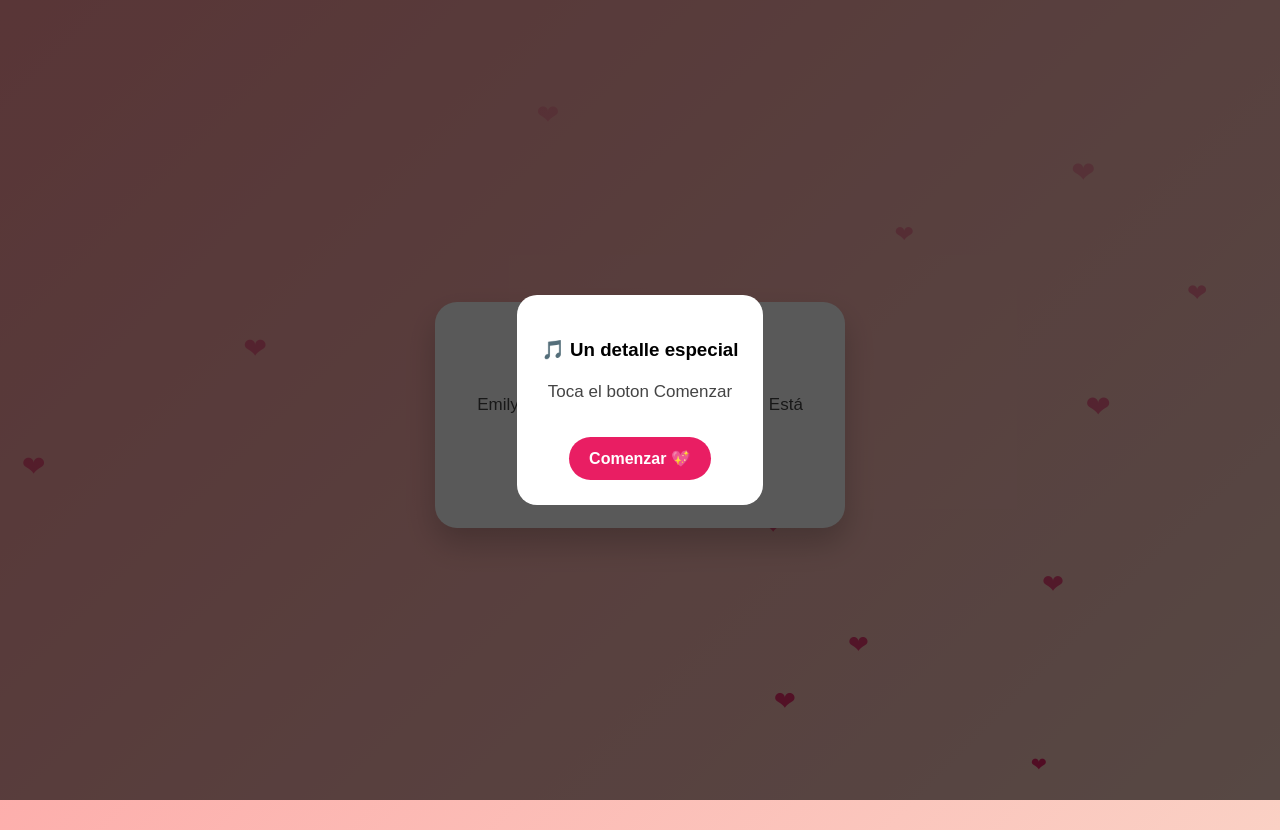
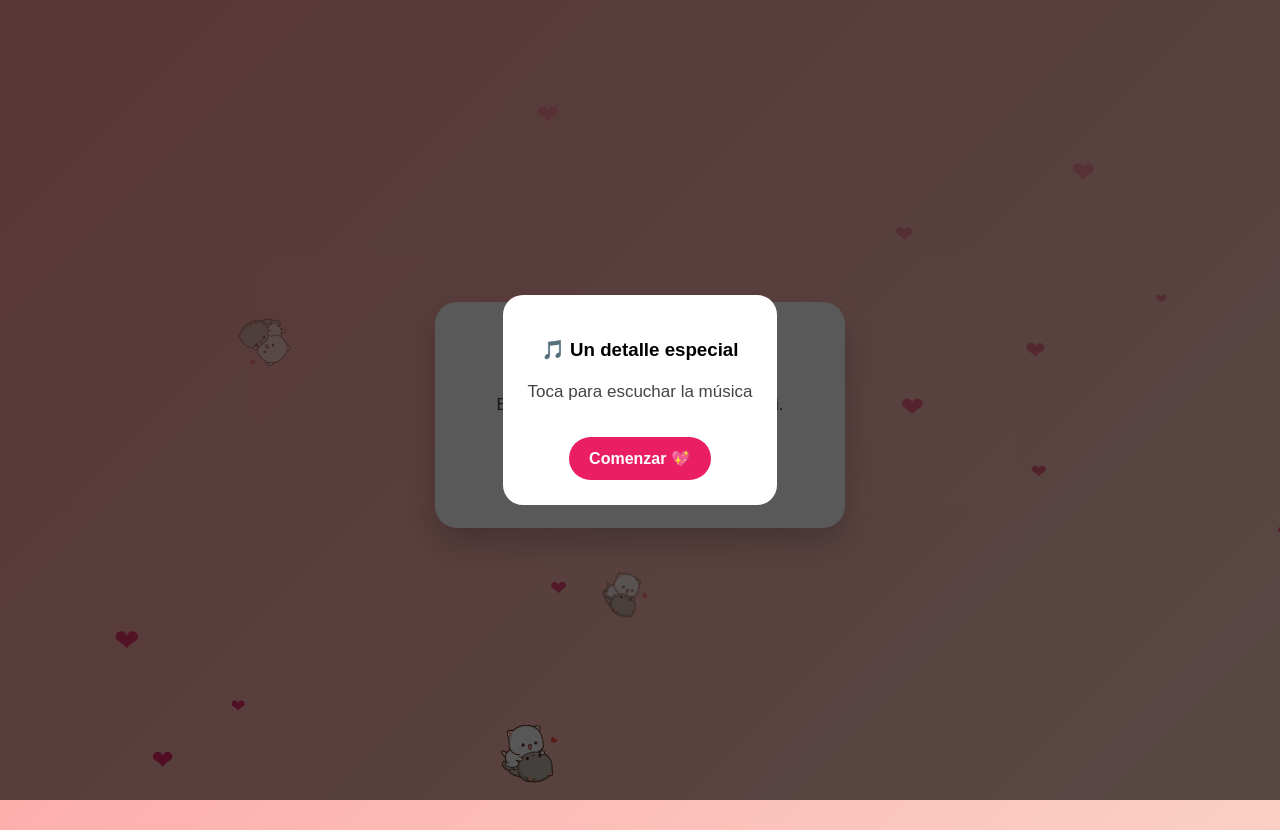
Before and after one commit to alansitho/Emily, a plain HTML site: page index.html in a window 1280 px wide. Drawn offline with Linux system fonts and the light colour scheme.

Commit message:
Add files via upload

```diff
--- a/index.html
+++ b/index.html
@@ -41,6 +41,7 @@
     line-height: 1.5;
   }
 
+  /* Overlay */
   .overlay {
     position: fixed;
     inset: 0;
@@ -71,12 +72,15 @@
     cursor: pointer;
   }
 
-    .heart {
+  .heart, .kitty {
     position: fixed;
     bottom: -20px;
+    pointer-events: none;
+  }
+
+  .heart {
     color: #e91e63;
     animation: floatUp 6s linear forwards;
-      pointer-events: none;
   }
 
   @keyframes floatUp {
@@ -93,19 +97,19 @@
 <div class="card">
   <h1>Para Emily 💖</h1>
   <p>
-      Emily, este pequeño detalle es para ti.
-      Está hecho con todo mi cariño ✨
+    Emily, este pequeño detalle es para ti.<br>
+    Hecho con todo mi cariño ✨
   </p>
   <p>
     Espero que te haga sonreír 💕
   </p>
 </div>
 
-  <!-- Aviso para activar música -->
+<!-- Overlay de inicio -->
 <div class="overlay" id="overlay">
   <div class="overlay-box">
     <h3>🎵 Un detalle especial</h3>
-      <p>Toca el boton Comenzar</p>
+    <p>Toca para escuchar la música</p>
     <button id="startBtn">Comenzar 💖</button>
   </div>
 </div>
@@ -130,6 +134,7 @@
   });
 });
 
+// Corazones flotando
 setInterval(() => {
   const heart = document.createElement("div");
   heart.className = "heart";
@@ -139,6 +144,34 @@
   document.body.appendChild(heart);
   setTimeout(() => heart.remove(), 6000);
 }, 400);
+
+// Gatitos enamorados animados
+const kittyImages = [
+  "catloves.gif", // puedes reemplazar con tus PNG
+  "catloves.gif"
+];
+
+setInterval(() => {
+  const kitty = document.createElement("img");
+  kitty.src = kittyImages[Math.floor(Math.random() * kittyImages.length)];
+  kitty.className = "kitty";
+  kitty.style.width = (40 + Math.random() * 30) + "px";
+  kitty.style.left = Math.random() * 100 + "vw";
+  document.body.appendChild(kitty);
+
+  // Animación de subida con giro
+  const duration = 6000 + Math.random() * 2000;
+  kitty.animate([
+    { transform: 'translateY(0) rotate(0deg)', opacity: 1 },
+    { transform: `translateY(-110vh) rotate(${Math.random()*360}deg)`, opacity: 0 }
+  ], {
+    duration: duration,
+    iterations: 1,
+    easing: 'linear'
+  });
+
+  setTimeout(() => kitty.remove(), duration);
+}, 1200);
 </script>
 
 </body>
```
Lines whose indentation alone changed are shown as unchanged.
